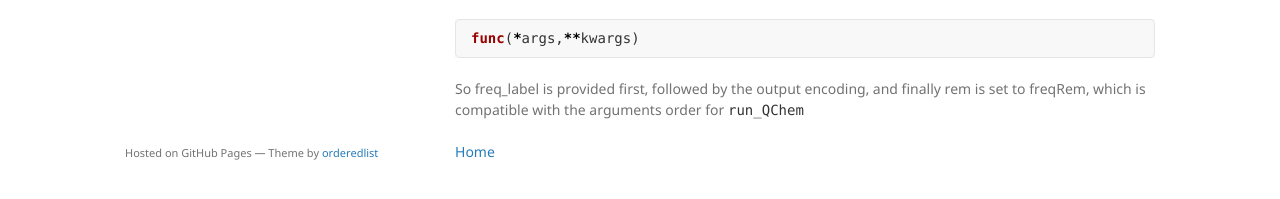
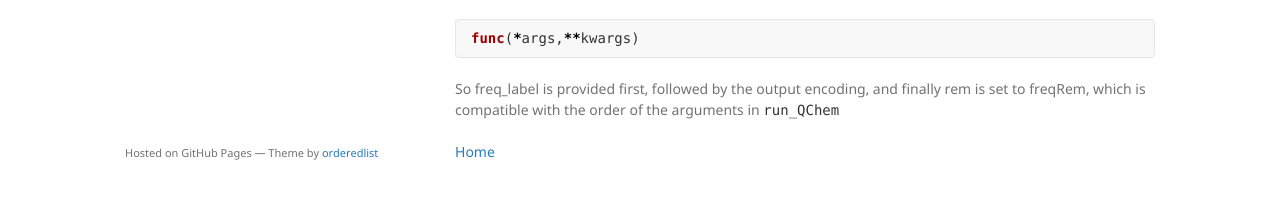
Before and after one commit to stephen-quiton/stephen-quiton.github.io, a Jekyll site: the page built from pages/qcfw.md, in a window 1280 px wide and 900 px high, scrolled down 2470 px. Shown: the part 668-867 px from the top of the window. Built offline with Jekyll 4.4.1, drawn with Linux system fonts in a browser that asks for light colours; our own code applies the rules of GitHub Pages for plain Markdown files.

Commit message:
Update qcfw.md

````diff
--- a/pages/qcfw.md
+++ b/pages/qcfw.md
@@ -132,6 +132,6 @@ Now, the frequency firework can use the encoding in 'output_encoding' as an inpu
 ```python
 func(*args,**kwargs)
 ```
-So freq_label is provided first, followed by the output encoding, and  finally rem is set to freqRem, which is compatible with the arguments order for `run_QChem`
+So freq_label is provided first, followed by the output encoding, and  finally rem is set to freqRem, which is compatible with the order of the arguments in `run_QChem`
 
 [Home](../)
````
